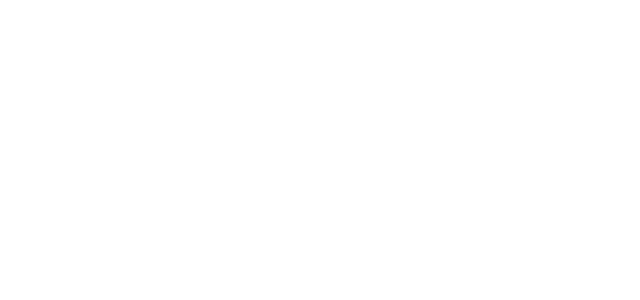
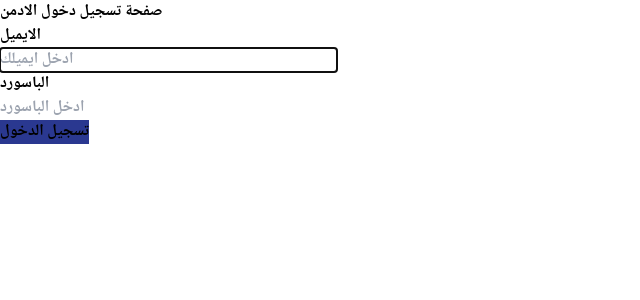
Before and after one commit to jasbx222/kadir, a React (Vite) app: page / in a window 1280 px wide. Before the commit this address had no page. Shown: the top 300 px of the page, without its empty margins (0-640 px from the left). Built offline with nearby package versions, Linux system fonts and the light colour scheme.

Commit message:
Update App.jsx

```diff
--- a/src/App.jsx
+++ b/src/App.jsx
@@ -67,7 +67,7 @@
   return (
     <Router>
       <Routes>
-        <Route path="/login" element={<Login />} />
+        <Route path="/" element={<Login />} />
       </Routes>
     </Router>
   );
```
